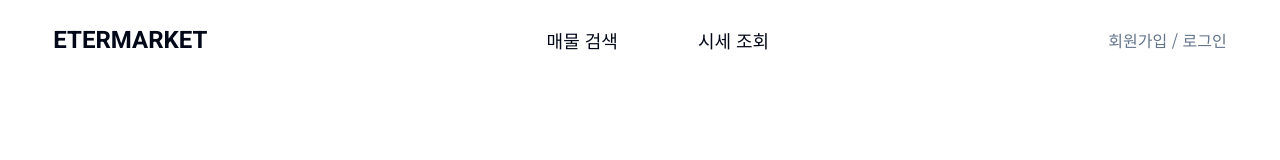
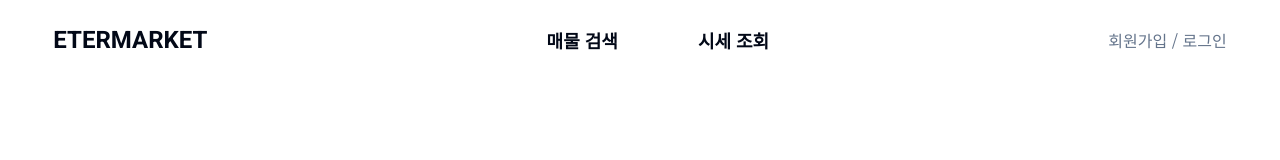
Before and after one commit to KimByeongHwa/etermarket, a React (Vite) app: page / in a window 1280 px wide. Shown: the top 160 px of the page. Built offline with nearby package versions, Linux system fonts and the light colour scheme.

Commit message:
fix: 실행 환경에 따른 PUBLIC_URL 설정

```diff
--- a/src/components/layout/Header.tsx
+++ b/src/components/layout/Header.tsx
@@ -7,7 +7,7 @@ export default function Header() {
         <div className='font-roboto text-2xl font-bold'>
           <Link to='/etermarket/'>ETERMARKET</Link>
         </div>
-        <div className='text-lg space-x-20'>
+        <div className='text-lg font-semibold space-x-20'>
           <Link to='/etermarket/itemSearch'>매물 검색</Link>
           <Link to='/etermarket/tradeHistory'>시세 조회</Link>
         </div>
```
